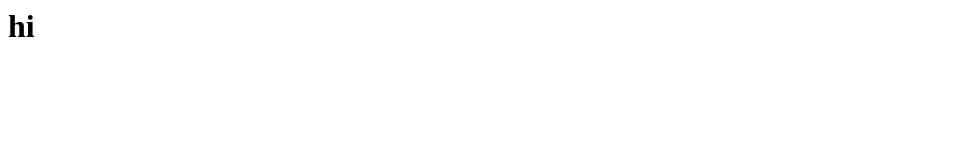
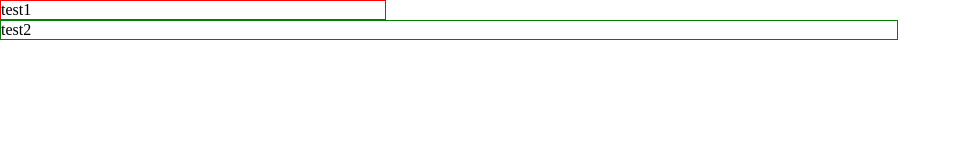
Before and after one commit to promsters/wsei-wpr-bazy, a plain HTML site: page index.html in a window 1280 px wide. Shown: the whole page, without its empty margins (0-961 px from the left). Drawn offline with Linux system fonts and the light colour scheme.

Commit message:
Added some elements

```diff
--- a/index.html
+++ b/index.html
@@ -1,8 +1,21 @@
-<html>
+<!DOCTYPE html>
+<html lang="en">
     <head>
+        <meta charset="UTF-8">
+        <meta name="viewport" content="width=device-width, initial-scale=1.0">
+        <title>App</title>
 
+        <link href="styles/main.css" rel="stylesheet">
+        <script type="text/javascript" src="scripts/main.js"></script>
     </head>
     <body>
-        <h1>hi</h1>
+        <div class="wrapper">
+            <div class="sidebar">
+                test1
+            </div>
+            <div class="content">
+                test2
+            </div>
+        </div>
     </body>
 </html>
--- a/styles/main.css
+++ b/styles/main.css
@@ -0,0 +1,20 @@
+body {
+    margin: 0;
+}
+
+.wrapper {
+    display: flex;
+    flex-wrap: wrap;
+    justify-items: flex-start;
+    min-width: 1024px;
+}
+
+.sidebar {
+    width: 30%;
+    border: 1px red solid;
+}
+
+.content {
+    width: 70%;
+    border: 1px green solid;
+}
```
